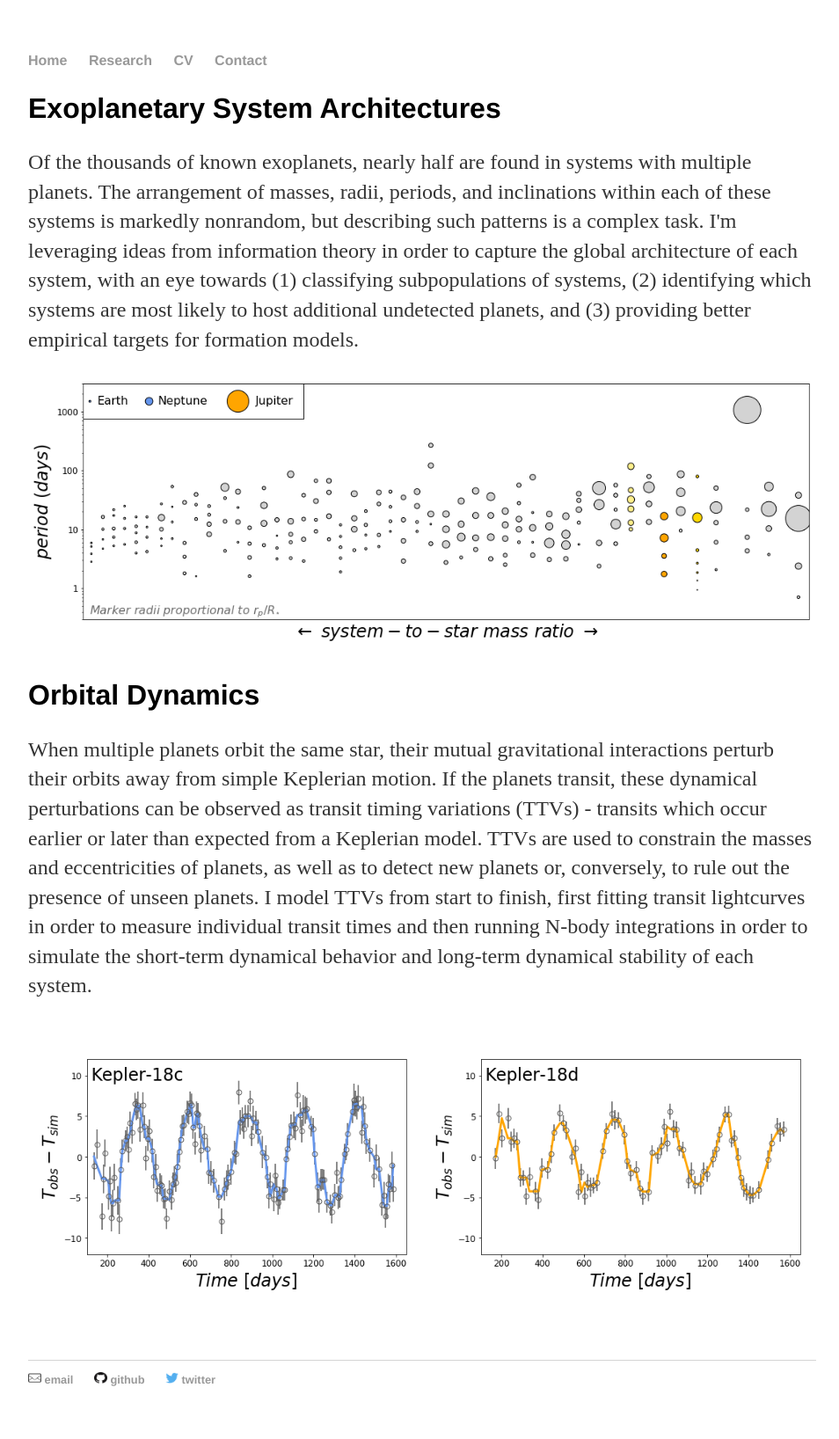
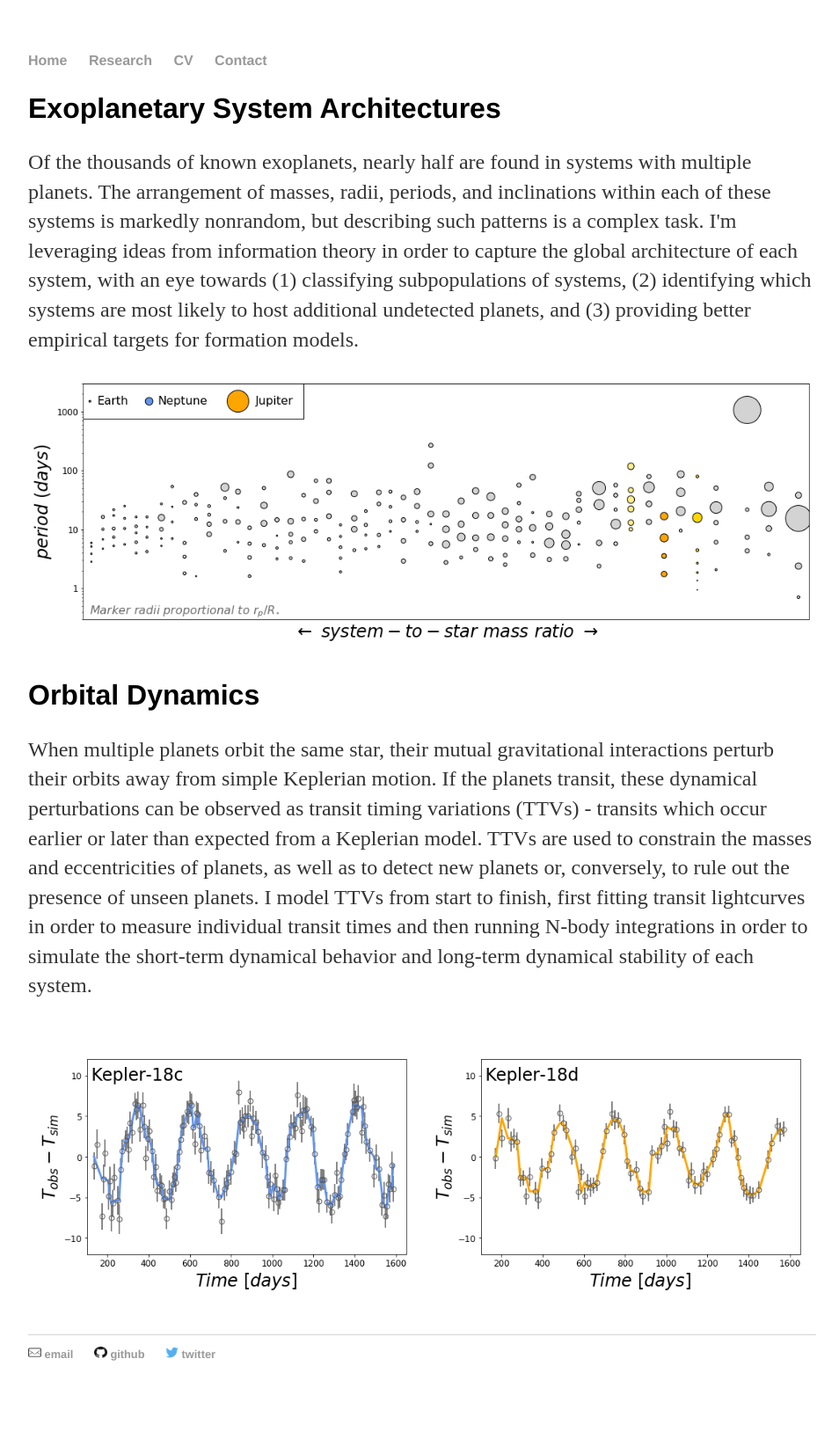
Before and after one commit to gjgilbert/gjgilbert.github.io, a Jekyll site: the page built from research/index.html, in a window 1280 px wide. Shown: the whole page at 88% size, without its empty margins (160-1114 px from the left). Built offline with Jekyll 4.4.1, drawn with Linux system fonts in a browser that asks for light colours; after the commit the page ends 1607 px from its top, so only the background shows below that.

Commit message:
Update index.html

```diff
--- a/research/index.html
+++ b/research/index.html
@@ -14,7 +14,6 @@
   float: left;
   width: 50%;
   padding: 10px;
-  height: 300px; /* Should be removed. Only for demonstration */
 }
 
 /* Clear floats after the columns */
@@ -50,7 +49,6 @@
 	    <p><img src="/images/K18d-ttv.png" style="max-width:100%;height:auto;"></p>
 	  </div>
 	</div>
-	<p></p><br>
-	<p></p><br>
+
 
 </div><!-- /.blurb -->
```
